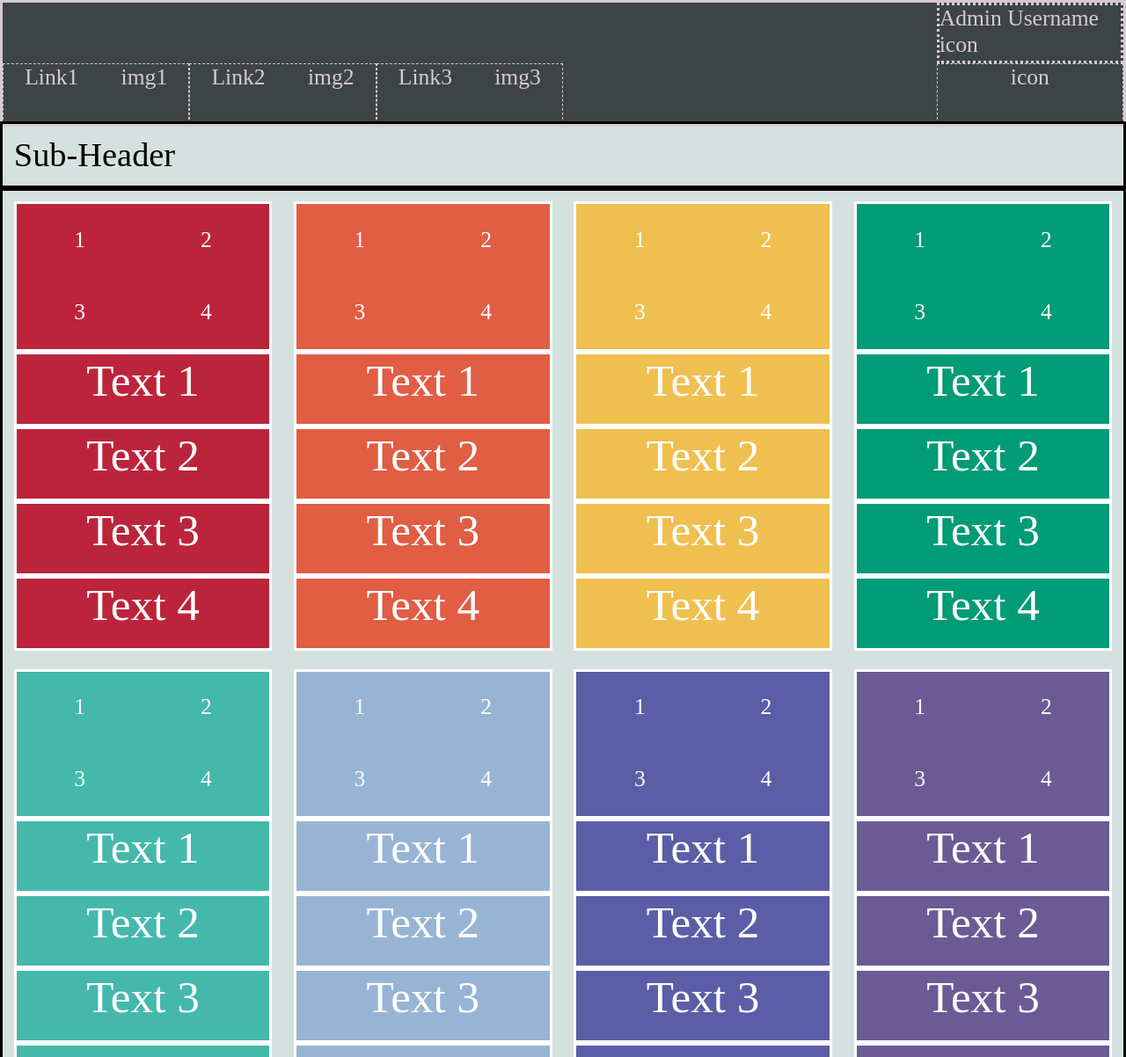
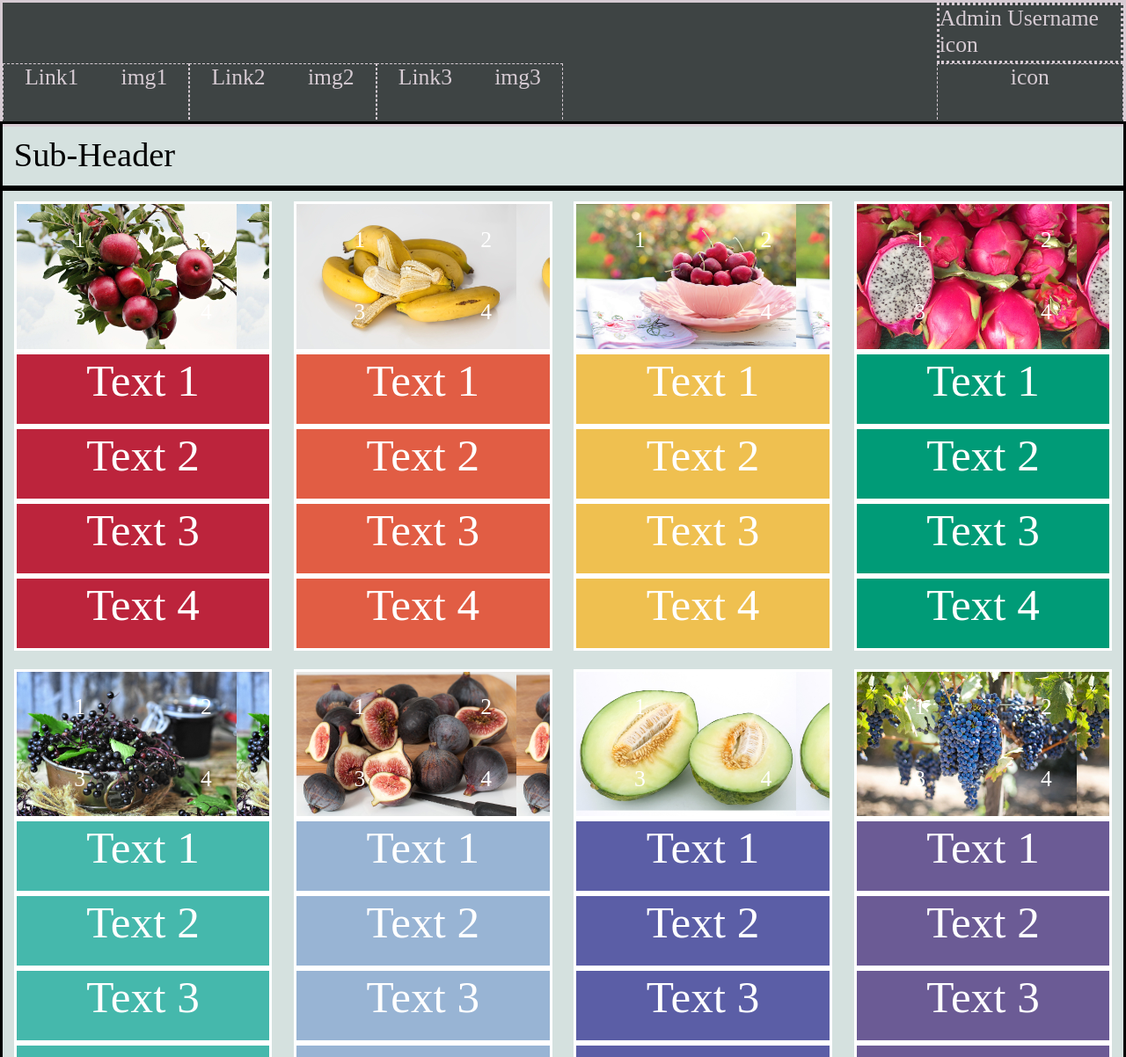
Before and after one commit to jkwest-93/jkw-comp-challenge-1, a plain HTML site: page index.html in a window 1280 px wide. Shown: the top 1202 px of the page at 88% size. Drawn offline with Linux system fonts and the light colour scheme.

Commit message:
Add: created directory for fruit images (1920 px size) & modified CSS file to display unique image

```diff
--- a/index.html
+++ b/index.html
@@ -33,7 +33,7 @@
 
   <section class="container">
     <article class="card card1">
-      <section class="img-head">
+      <section class="img-head img-head1">
         <p>1</p>
         <p>2</p>
         <p>3</p>
@@ -45,7 +45,7 @@
       <section>Text 4</section>
     </article>
     <article class="card card2">
-      <section class="img-head">
+      <section class="img-head img-head2">
         <p>1</p>
         <p>2</p>
         <p>3</p>
@@ -57,7 +57,7 @@
       <section>Text 4</section>
     </article>
     <article class="card card3">
-      <section class="img-head">
+      <section class="img-head img-head3">
         <p>1</p>
         <p>2</p>
         <p>3</p>
@@ -69,7 +69,7 @@
       <section>Text 4</section>
     </article>
     <article class="card card4">
-      <section class="img-head">
+      <section class="img-head img-head4">
         <p>1</p>
         <p>2</p>
         <p>3</p>
@@ -81,7 +81,7 @@
       <section>Text 4</section>
     </article>
     <article class="card card5">
-      <section class="img-head">
+      <section class="img-head img-head5">
         <p>1</p>
         <p>2</p>
         <p>3</p>
@@ -93,7 +93,7 @@
       <section>Text 4</section>
     </article>
     <article class="card card6">
-      <section class="img-head">
+      <section class="img-head img-head6">
         <p>1</p>
         <p>2</p>
         <p>3</p>
@@ -105,7 +105,7 @@
       <section>Text 4</section>
     </article>
     <article class="card card7">
-      <section class="img-head">
+      <section class="img-head img-head7">
         <p>1</p>
         <p>2</p>
         <p>3</p>
@@ -117,7 +117,7 @@
       <section>Text 4</section>
     </article>
     <article class="card card8">
-      <section class="img-head">
+      <section class="img-head img-head8">
         <p>1</p>
         <p>2</p>
         <p>3</p>
--- a/stylesheet.css
+++ b/stylesheet.css
@@ -122,6 +122,46 @@ nav {
   background-color: #5B5EA6;
 }
 
+.img-head1 {
+  background-image: url("card-images/size3/apple_1920.jpg");
+  background-size: 250px;
+}
+
+.img-head2 {
+  background-image: url("card-images/size3/banana_1920.jpg");
+  background-size: 250px;
+}
+
+.img-head3 {
+  background-image: url("card-images/size3/cherries_1920.jpg");
+  background-size: 250px;
+}
+
+.img-head4 {
+  background-image: url("card-images/size3/dragonfruit_1920.jpg");
+  background-size: 250px;
+}
+
+.img-head5 {
+  background-image: url("card-images/size3/elderberry_1920.jpg");
+  background-size: 250px;
+}
+
+.img-head6 {
+  background-image: url("card-images/size3/fig_1920.jpg");
+  background-size: 250px;
+}
+
+.img-head7 {
+  background-image: url("card-images/size3/honeydew_1920.jpg");
+  background-size: 250px;
+}
+
+.img-head8 {
+  background-image: url("card-images/size3/grape_1920.jpg");
+  background-size: 250px;
+}
+
 .card8 {
   background-color: #6B5B95;
 }
```
Also changed, not shown: card-images/size3/apple_1920.jpg (added), card-images/size3/banana_1920.jpg (added), card-images/size3/cherries_1920.jpg (added), card-images/size3/dragonfruit_1920.jpg (added), card-images/size3/elderberry_1920.jpg (added), card-images/size3/fig_1920.jpg (added), card-images/size3/grape_1920.jpg (added), card-images/size3/honeydew_1920.jpg (added), 1 other file.
